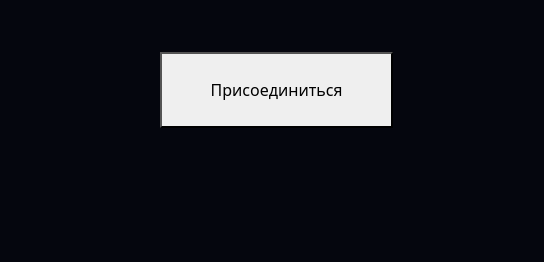
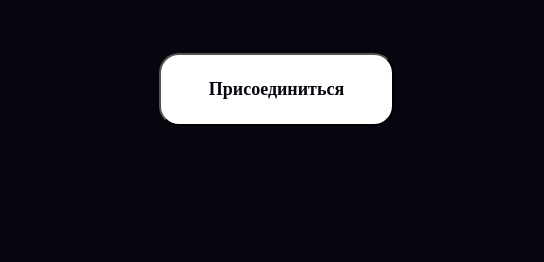
Before and after one commit to Grifon-VPN/vpn-landing, a plain HTML site: page index.html in a window 1280 px wide. Shown: the part 239-501 px from the top of the page, 191-735 px from the left. Drawn offline with nearby package versions, Linux system fonts and the light colour scheme.

Commit message:
Update styles.css

```diff
--- a/static/styles.css
+++ b/static/styles.css
@@ -20,7 +20,7 @@ h2 {
     color: #FFFFFF;
 }
 
-#logo .btn {
+#logo button {
     background: #FFFFFF;
     border-radius: 20px;
 
```
